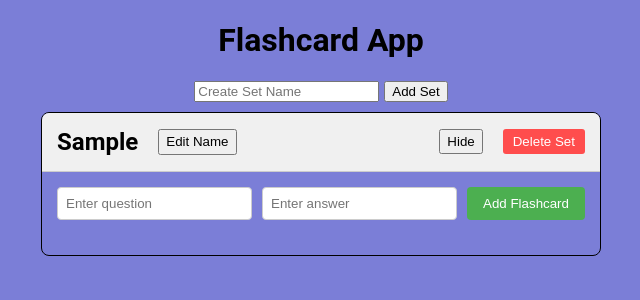
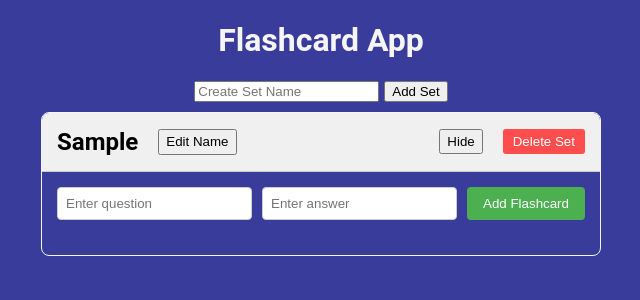
Before and after one commit to aaronamano/flashcard-app, a React (Vite) app: page / in a window 1280 px wide. Both pictures are taken after typing "Sample" into the empty fields and a click on the button "Add Set". Shown: the top 300 px of the page, without its empty margins (319-959 px from the left). Built offline with nearby package versions, Linux system fonts and the light colour scheme.

Commit message:
minor css changes

```diff
--- a/src/index.css
+++ b/src/index.css
@@ -4,7 +4,11 @@ body {
   justify-content: center;
   min-height: 100vh;
   margin: 0;
-  background-color: rgb(123, 126, 215);
+  background-color: rgb(57, 60, 154);
+
+  h1 {
+    color: whitesmoke;
+  }
 }
 
 .app {
@@ -118,7 +122,7 @@ body {
 }
 
 .deck {
-  border: 1px solid black;
+  border: 1px solid whitesmoke;
   border-radius: 8px;
   margin-bottom: 10px;
   overflow: hidden;
```
